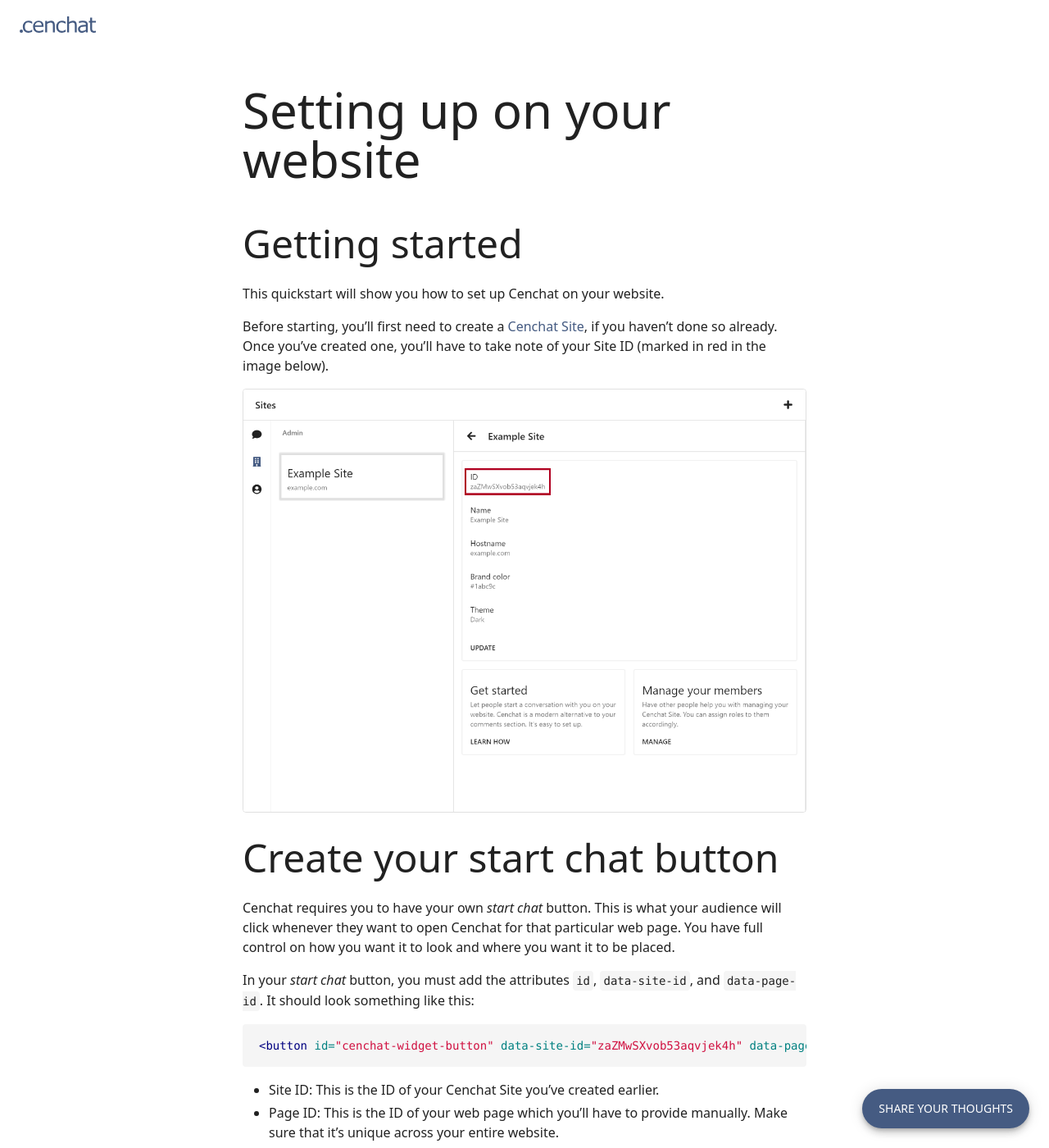
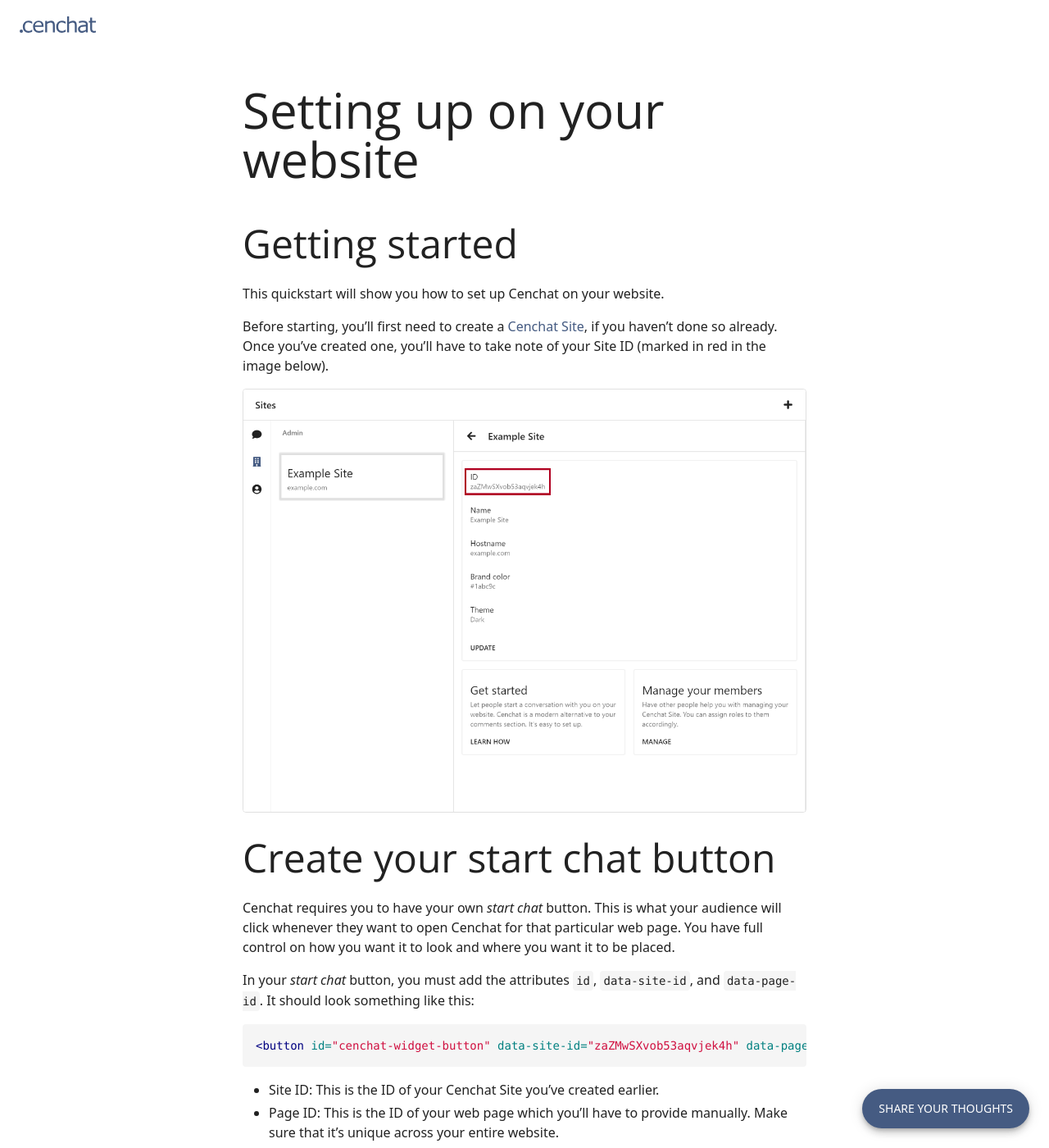
Before and after one commit to cenchat/cenchat.github.io, a Jekyll site: the page built from docs/setting-up-on-your-website.md, in a window 1280 px wide and 1400 px high. Shown: the whole window at 82% size. Built offline with Jekyll 4.4.1, drawn with Linux system fonts in a browser that asks for light colours; a script that is not in the unit is left out.

Commit message:
Update styles

```diff
--- a/_layouts/post.html
+++ b/_layouts/post.html
@@ -4,11 +4,18 @@ layout: default
 
 <article class="post" itemscope itemtype="http://schema.org/BlogPosting">
   <h1 itemprop="name headline">{{ page.title | escape }}</h1>
-
   <div itemprop="articleBody">{{ content }}</div>
 
   {%- if page.tags.size > 0 -%}
-    <footer class="post__footer">
+    <footer>
+      <div>
+        <p class="post__footer-print">
+          <em>
+            Cenchat is a plugin for websites where it reinvents how we can have conversations with authors. We're only allowed to send private messages to them so the public (and mostly toxic) conversations can happen elsewhere. Authors can then publicize those conversations as read-only so the insightful ones can stand out.
+          </em>
+        </p>
+      </div>
+
       <ul class="post__tags">
         {%- for tag in page.tags -%}
           <li class="post__tag" itemprop="keywords">{{ tag }}</li>
--- a/assets/base.css
+++ b/assets/base.css
@@ -10,6 +10,15 @@ body {
   color: rgba(0, 0, 0, 0.87);
 }
 
+h1,
+h2,
+h3,
+h4,
+h5,
+h6 {
+  font-family: 'Open Sans', system-ui, -apple-system, BlinkMacSystemFont, Segoe UI, Roboto, Oxygen, Ubuntu, Cantarell, Fira Sans, Droid Sans, Helvetica Neue;
+}
+
 a {
   color: #455b82;
   text-decoration: none;
--- a/assets/main.css
+++ b/assets/main.css
@@ -1,3 +1,5 @@
+@import url('https://fonts.googleapis.com/css?family=Open+Sans:300,400&display=swap');
+
 @import "animation.css";
 @import "base.css";
 @import "blog.css";
--- a/assets/post.css
+++ b/assets/post.css
@@ -97,6 +97,8 @@
 }
 
 .post blockquote p {
+  margin-top: 24px;
+  margin-bottom: 24px;
   font-size: 1.5rem;
   font-style: italic;
   font-weight: 400;
@@ -125,12 +127,15 @@
 }
 
 .post code {
-  padding: 4px;
   border-radius: 4px;
   background-color: #f5f5f5;
   font-size: 0.875rem;
   font-family: SFMono-Regular,Consolas,Liberation Mono,Menlo,Courier,monospace;
   font-weight: 400;
+}
+
+.post code.highlighter-rouge {
+  padding: 4px;
 }
 
 .post table {
@@ -162,8 +167,9 @@
   background-color: rgba(0, 0, 0, 0.12);
 }
 
-.post__footer {
-  margin-top: 48px;
+.post__footer p {
+  margin-top: 24px;
+  margin-bottom: 24px;
 }
 
 .post__tags {
```
